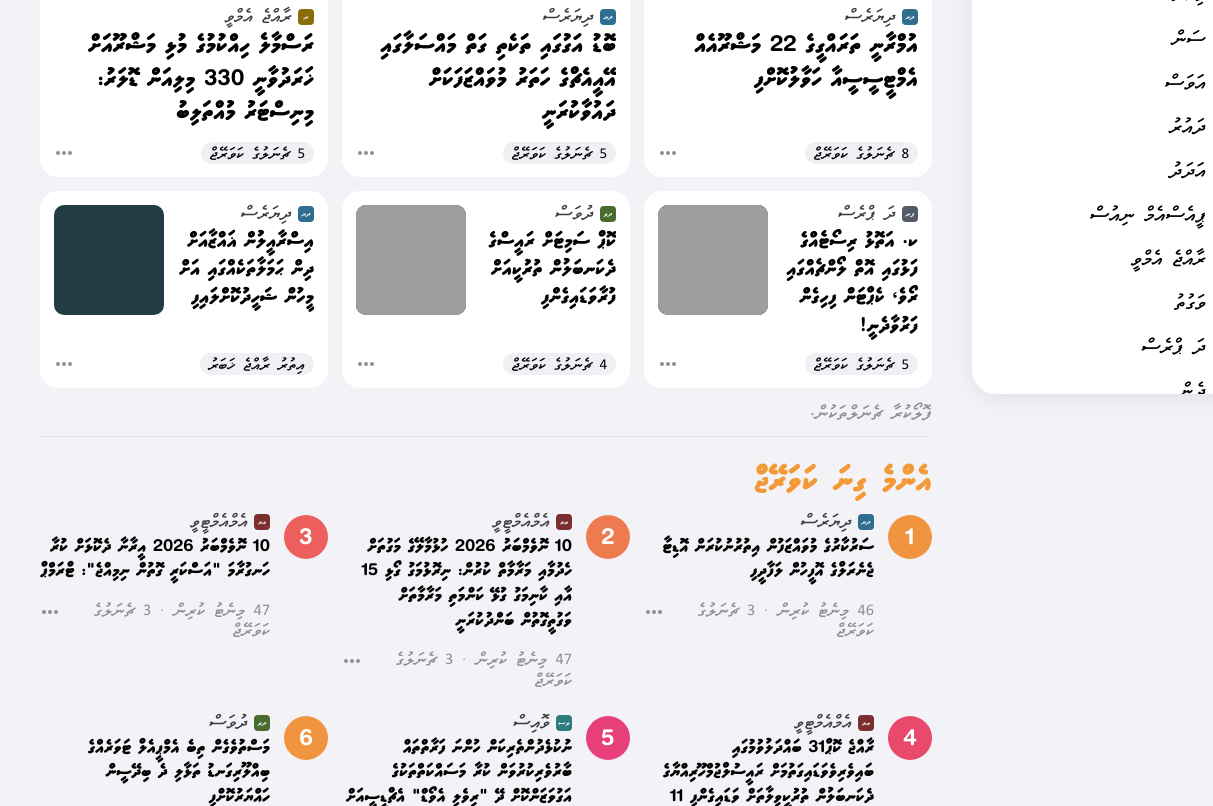
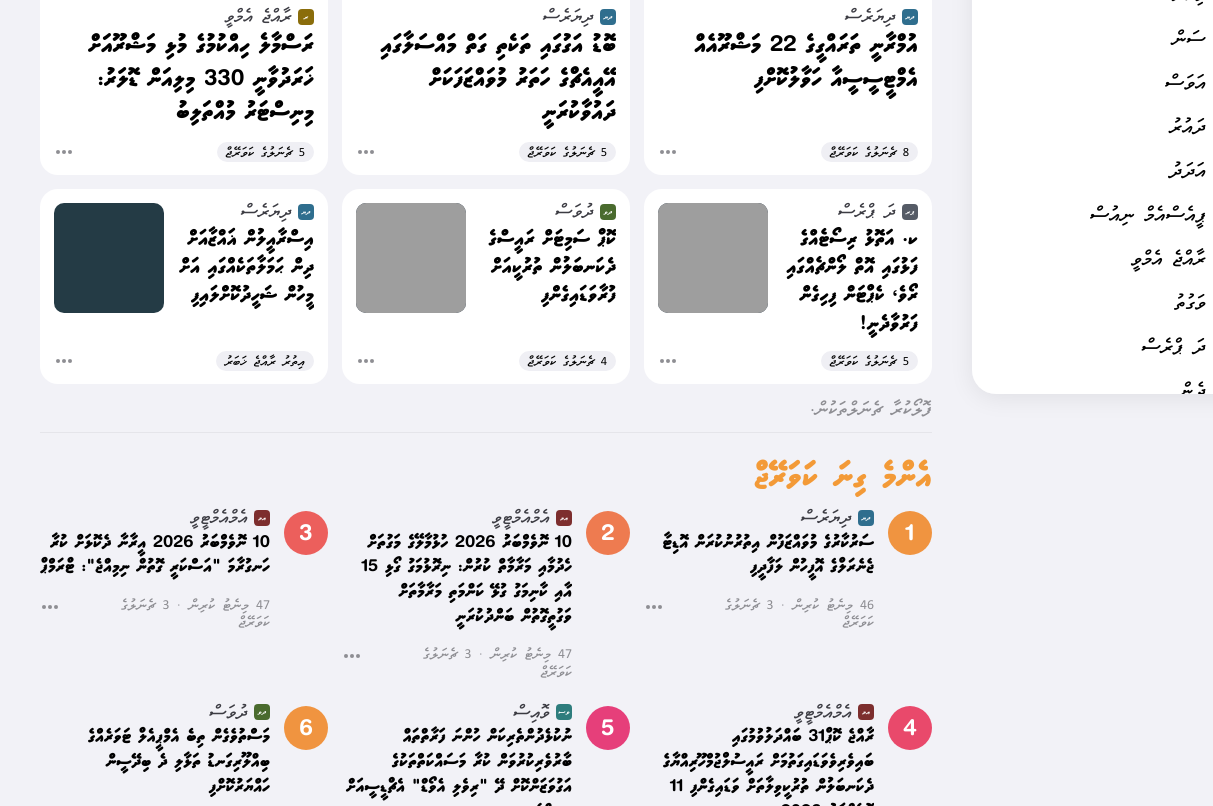
Before and after one commit to najerh/khabaru, a plain HTML site: page docs/index.html in a window 1280 px wide. Shown: the part 394-1200 px from the top of the page, 0-1213 px from the left. Drawn offline with Linux system fonts and the light colour scheme; grey boxes are pictures that could not be loaded.

Commit message:
Smaller time and coverage text
Co-Authored-By: Claude Fable 5.2 <noreply@anthropic.com>
Claude-Session: https://claude.ai/code/session_01TYrcDzvNg131UGVagX3tpK

```diff
--- a/docs/index.html
+++ b/docs/index.html
@@ -278,6 +278,12 @@ h2.mast{margin-top:22px}
 html.clean .hl{font-weight:700}html.clean .chn{font-weight:700;color:var(--text)}html.clean .pill{font-weight:700}
 /* Coverage pill: its text has almost nothing below the baseline, so centre on the ink, not the line box */
 .pill{display:inline-flex;align-items:center;line-height:1!important;padding-top:2px;box-sizing:border-box}
+/* smaller time and coverage text */
+.meta{font-size:11px}
+.pill{font-size:10.5px!important;height:22px;border-radius:11px;padding:2px 9px 0}
+.foot{min-height:22px}.dots{height:22px}
+.trow .meta,.cov .meta{font-size:11px}
+@media (min-width:520px){.pill{height:20px;border-radius:10px;font-size:10px!important}.foot{min-height:20px}.dots{height:20px}.meta{font-size:10.5px}}
 </style>
 </head>
 <body>
```
